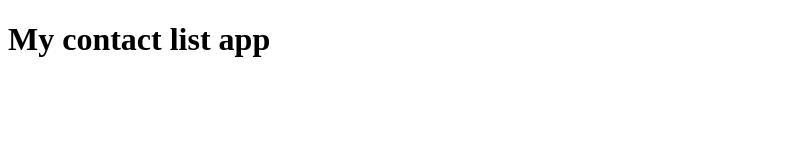
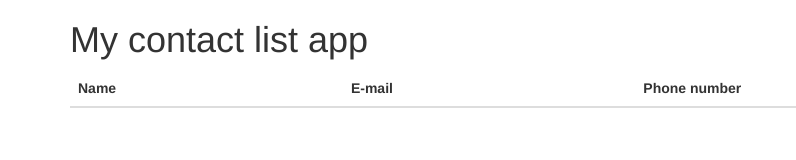
Before and after one commit to MassimilianoMura/MEAN-RESTful-API-contactList, a website: page public/index.html in a window 1280 px wide. Shown: the whole page, without its empty margins (0-796 px from the left). Drawn offline with nearby package versions, Linux system fonts and the light colour scheme.

Commit message:
adds basic html structure

```diff
--- a/public/index.html
+++ b/public/index.html
@@ -1,10 +1,26 @@
 <!DOCTYPE html>
-<html>
+<html ng-app>
 <head>
   <title>Contact List App</title>
+<link rel="stylesheet" href="https://maxcdn.bootstrapcdn.com/bootstrap/3.3.5/css/bootstrap.min.css">
+<link rel="stylesheet" href="https://maxcdn.bootstrapcdn.com/bootstrap/3.3.5/css/bootstrap-theme.min.css">
 </head>
 <body>
-  <h1>My contact list app</h1>
+  <div class="container">
+    <h1>My contact list app</h1>
 
+    <table class="table">
+      <thead>
+        <tr>
+          <th>Name</th>
+          <th>E-mail</th>
+          <th>Phone number</th>
+        </tr>
+      </thead>
+    </table>
+
+  </div>
+
+<script src="https://ajax.googleapis.com/ajax/libs/angularjs/1.4.5/angular.min.js"></script>
 </body>
 </html>
```
